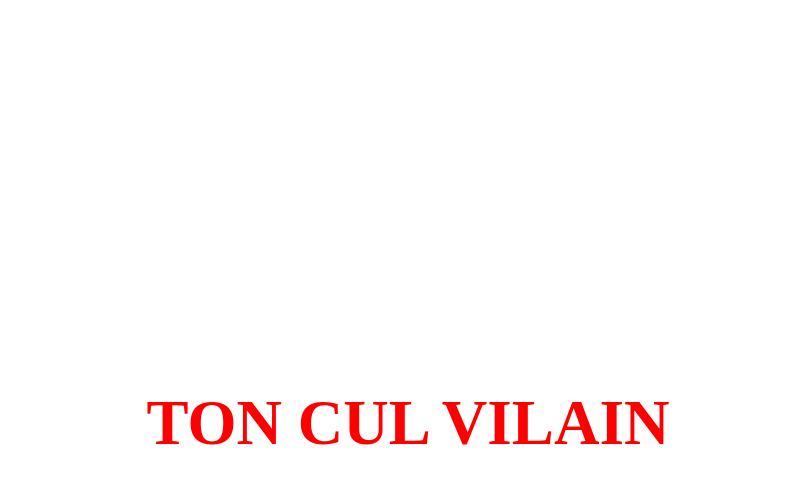
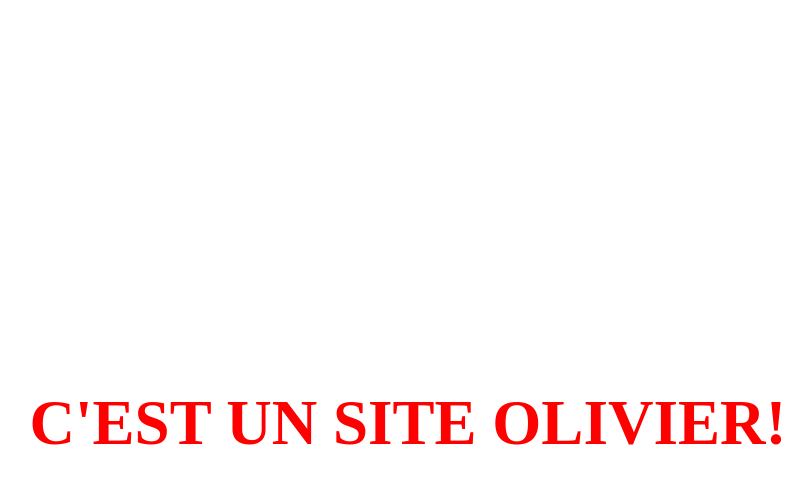
Before and after one commit to MEHWAREN/meh.github.io, a plain HTML site: page index.html in a window 1280 px wide. Shown: the part 39-522 px from the top of the page, without its empty margins (232-1044 px from the left). Drawn offline with Linux system fonts and the light colour scheme.

Commit message:
Update index.html

```diff
--- a/index.html
+++ b/index.html
@@ -7,6 +7,6 @@
 
 </head>
 <body>
-  <h1 class='fuck'> TON CUL VILAIN</h1>
+  <h1 class='fuck'>C'EST UN SITE OLIVIER!</h1>
 </body>
 </html>
```
